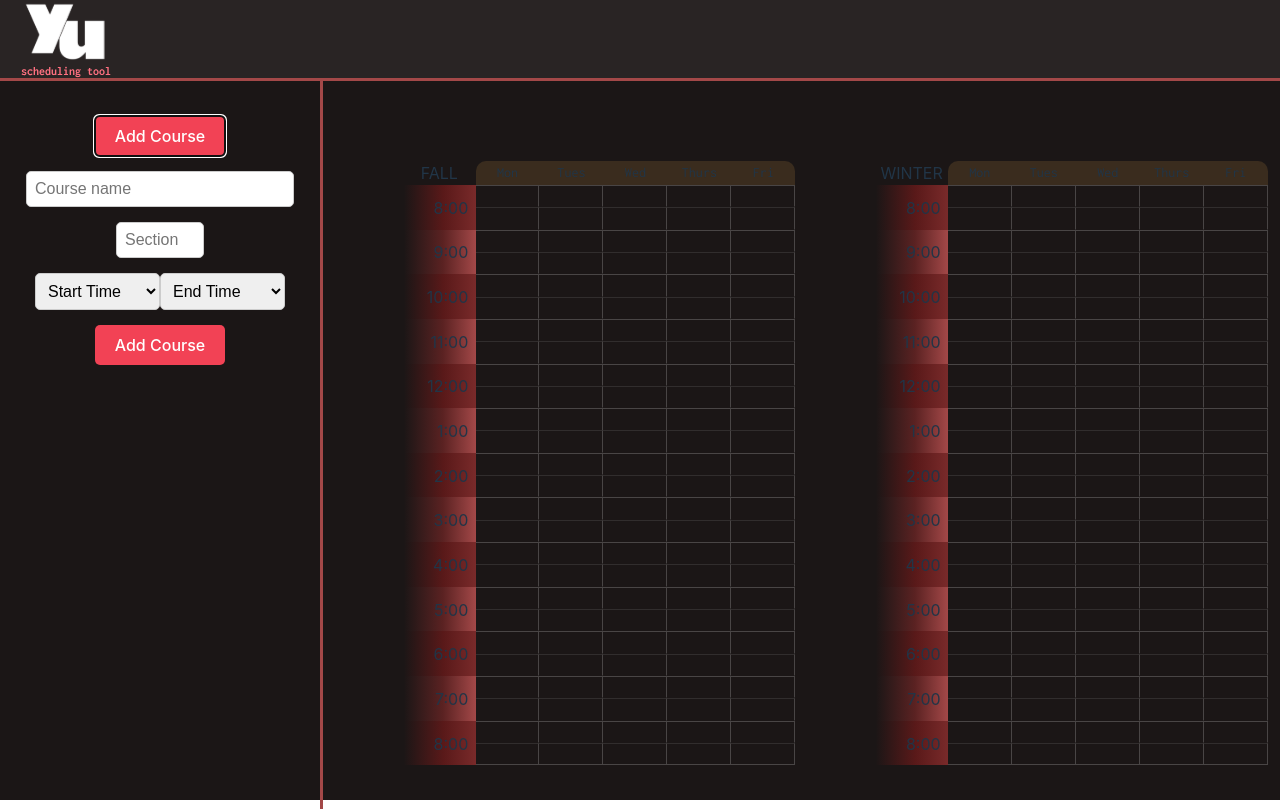
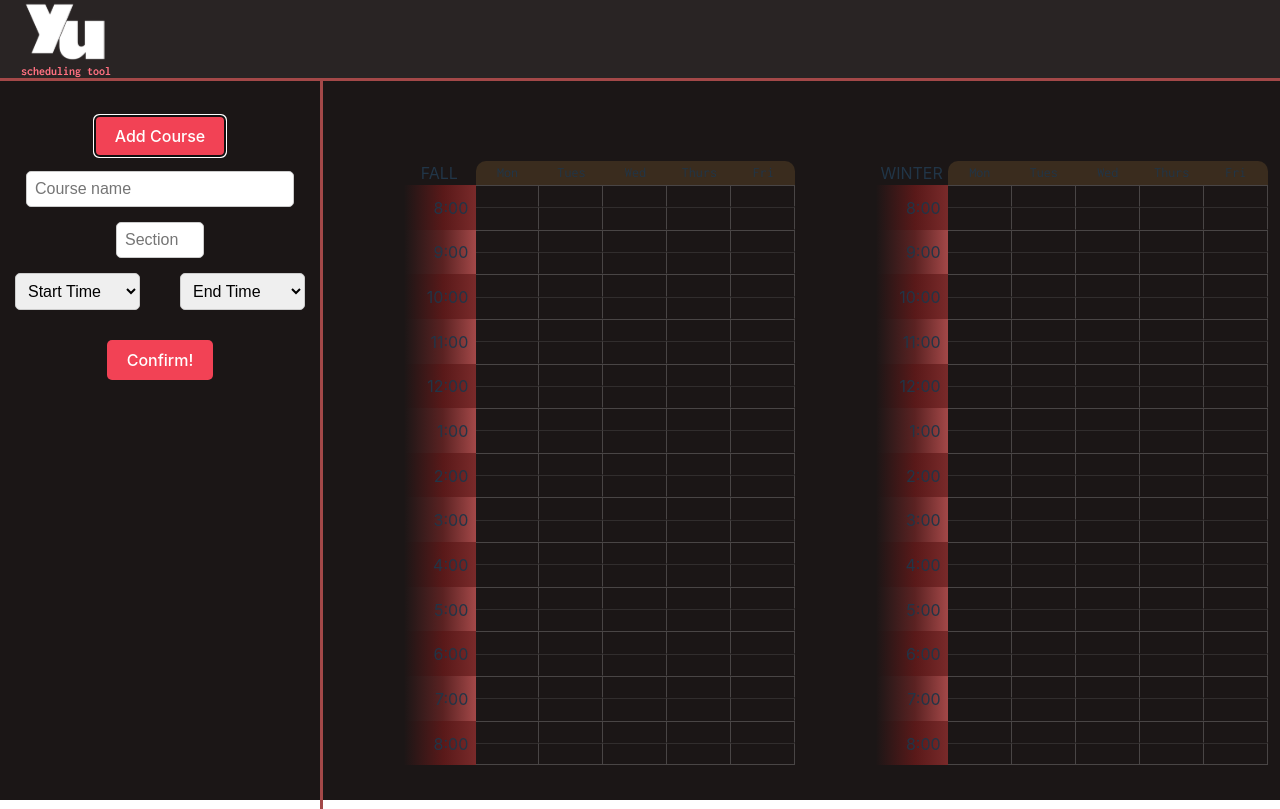
Before and after one commit to LobMat/YorkU-Student-Scheduler, a React (Vite) app in the folder frontend/: page / in a window 1280 px wide. Both pictures are taken after a click on the button "Add Course". Built offline with nearby package versions, Linux system fonts and the light colour scheme.

Commit message:
feature(iter1): added courses to a list once they are confirmed

```diff
--- a/frontend/src/page_scheduler/AddCourse.jsx
+++ b/frontend/src/page_scheduler/AddCourse.jsx
@@ -6,22 +6,25 @@ function AddCourse() {
     const [startTime, setStartTime] = useState('');
     const [endTime, setEndTime] = useState('');
     const [section, setSection] = useState('');
+    const [courses, setCourses] = useState([]); // Store added courses
 
+    const changeStartTime = (e) => setStartTime(e.target.value);
+    const changeEndTime = (e) => setEndTime(e.target.value);
+    const changeCourseName = (e) => setCourseName(e.target.value);
+    const changeSection = (e) => setSection(e.target.value);
 
-    const changeStartTime = (e) => {
-        setStartTime(e.target.value);
-    };
+    const addCourse = () => {
+        if (!courseName || !section || !startTime || !endTime) {
+            alert("Please fill out all fields.");
+            return;
+        }
 
-    const changeEndTime = (e) => {
-        setEndTime(e.target.value);
-    };
-
-    const changeCourseName = (event) => {
-        setCourseName(event.target.value);
-    };
-
-    const changeSection = (sec) => {
-        setSection(sec.target.value);
+        const newCourse = { name: courseName, section, startTime, endTime };
+        setCourses([...courses, newCourse]); // Add course to state
+        setCourseName("");
+        setSection("");
+        setStartTime("");
+        setEndTime("");
     };
 
     return (
@@ -34,24 +37,25 @@ function AddCourse() {
             >
                 Add Course
             </button>
+
+            {!showTextbox && <div style={styles.coursesContainer}>
+                {courses.map((course, index) => (
+                    <div key={index} style={styles.courseItem}>
+                        <strong>{course.name}</strong> (Section {course.section}) | {course.startTime} - {course.endTime}
+                    </div>
+                ))}
+            </div>
+            }
             {showTextbox && (
+                <>
                     <div style={styles.textboxContainer}>
                         <input style={styles.textbox} type="text" placeholder="Course name" value={courseName} onChange={changeCourseName} />
                     </div>
-            )}
-            {showTextbox && (
                     <div style={styles.textboxContainer}>
                         <input style={styles.smallbox} type="text" placeholder="Section" value={section} onChange={changeSection} />
                     </div>
-            )}
-            <div style={styles.timecontainer}>
-                {showTextbox && (
-                    <select
-                        style={styles.dropdown}
-                        value={startTime}
-                        onChange={changeStartTime}
-                    >
-
+                    <div style={styles.timeContainer}>
+                        <select style={styles.dropdown} value={startTime} onChange={changeStartTime}>
                             <option value="">Start Time</option>
                             <option value="08:00">8:00 AM</option>
                             <option value="08:30">8:30 AM</option>
@@ -78,74 +82,53 @@ function AddCourse() {
                             <option value="19:00">7:00 PM</option>
                             <option value="19:30">7:30 PM</option>
                             <option value="20:00">8:00 PM</option>
-                        <option value="19:30">8:30 PM</option>
-                        <option value="20:00">9:00 PM</option>
-
-
+                            <option value="20:30">8:30 PM</option>
+                            <option value="21:00">9:00 PM</option>
                         </select>
-                )}
-                {showTextbox && (
-                    <select
-                        style={styles.dropdown}
-                        value={endTime}
-                        onChange={changeEndTime}
-                    >
-
+                        <select style={styles.dropdown} value={endTime} onChange={changeEndTime}>
                             <option value="">End Time</option>
-                        <option value="08:00">8:30 AM</option>
-                        <option value="08:30">9:00 AM</option>
-                        <option value="09:00">9:30 AM</option>
-                        <option value="09:30">10:00 AM</option>
-                        <option value="10:00">10:30 AM</option>
-                        <option value="10:30">11:00 AM</option>
-                        <option value="11:00">11:30 AM</option>
-                        <option value="11:30">12:00 PM</option>
-                        <option value="12:00">12:30 PM</option>
-                        <option value="12:30">1:00 PM</option>
-                        <option value="13:00">1:30 PM</option>
-                        <option value="13:30">2:00 PM</option>
-                        <option value="14:00">2:30 PM</option>
-                        <option value="14:30">3:00 PM</option>
-                        <option value="15:00">3:30 PM</option>
-                        <option value="15:30">4:00 PM</option>
-                        <option value="16:00">4:30 PM</option>
-                        <option value="16:30">5:00 PM</option>
-                        <option value="17:00">5:30 PM</option>
-                        <option value="17:30">6:00 PM</option>
-                        <option value="18:00">6:30 PM</option>
-                        <option value="18:30">7:00 PM</option>
-                        <option value="19:00">7:30 PM</option>
-                        <option value="19:30">8:00 PM</option>
-                        <option value="20:00">8:30 PM</option>
-                        <option value="20:30">9:00 PM</option>
-
+                            <option value="08:30">8:30 AM</option>
+                            <option value="09:00">9:00 AM</option>
+                            <option value="09:30">9:30 AM</option>
+                            <option value="10:00">10:00 AM</option>
+                            <option value="10:30">10:30 AM</option>
+                            <option value="11:00">11:00 AM</option>
+                            <option value="11:30">11:30 AM</option>
+                            <option value="12:00">12:00 PM</option>
+                            <option value="12:30">12:30 PM</option>
+                            <option value="13:00">1:00 PM</option>
+                            <option value="13:30">1:30 PM</option>
+                            <option value="14:00">2:00 PM</option>
+                            <option value="14:30">2:30 PM</option>
+                            <option value="15:00">3:00 PM</option>
+                            <option value="15:30">3:30 PM</option>
+                            <option value="16:00">4:00 PM</option>
+                            <option value="16:30">4:30 PM</option>
+                            <option value="17:00">5:00 PM</option>
+                            <option value="17:30">5:30 PM</option>
+                            <option value="18:00">6:00 PM</option>
+                            <option value="18:30">6:30 PM</option>
+                            <option value="19:00">7:00 PM</option>
+                            <option value="19:30">7:30 PM</option>
+                            <option value="20:00">8:00 PM</option>
+                            <option value="20:30">8:30 PM</option>
+                            <option value="21:00">9:00 PM</option>
                         </select>
-                )}
                     </div>
-
-            {showTextbox && (
                     <button
                         style={styles.button}
                         onMouseOver={(e) => (e.target.style.backgroundColor = styles.buttonHover.backgroundColor)}
                         onMouseOut={(e) => (e.target.style.backgroundColor = styles.button.backgroundColor)}
-                    onClick={() => setShowTextbox(!showTextbox)}
+                        onClick={addCourse}
                     >
-                    Add Course
+                        Confirm!
                     </button>
+                </>
             )}
-
-
-
-
         </div>
     );
+}
 
-
-
-
-
-
-}
 const styles = {
     container: {
         textAlign: 'center',
@@ -183,7 +166,7 @@ const styles = {
         width: '70px',
     },
     dropdown: {
-        marginTop: '15px',
+        margin: '15px',
         padding: '8px',
         fontSize: '16px',
         border: '1px solid #ccc',
@@ -195,7 +178,13 @@ const styles = {
         flexDirection: 'row',
         justifyContent: 'space-between',
     },
-
+    coursesContainer: {
+        marginTop: '20px',
+    },
+    courseItem: {
+        padding: '10px',
+        borderBottom: '1px solid #ccc',
+    },
 };
 
 export default AddCourse;
```
Lines whose indentation alone changed are shown as unchanged.
